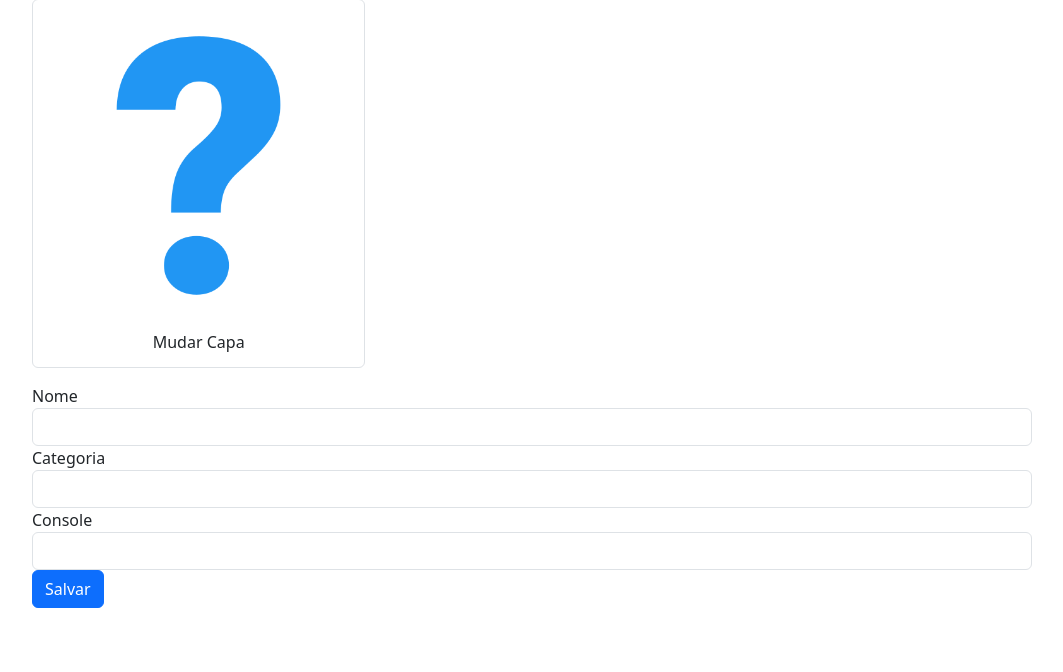
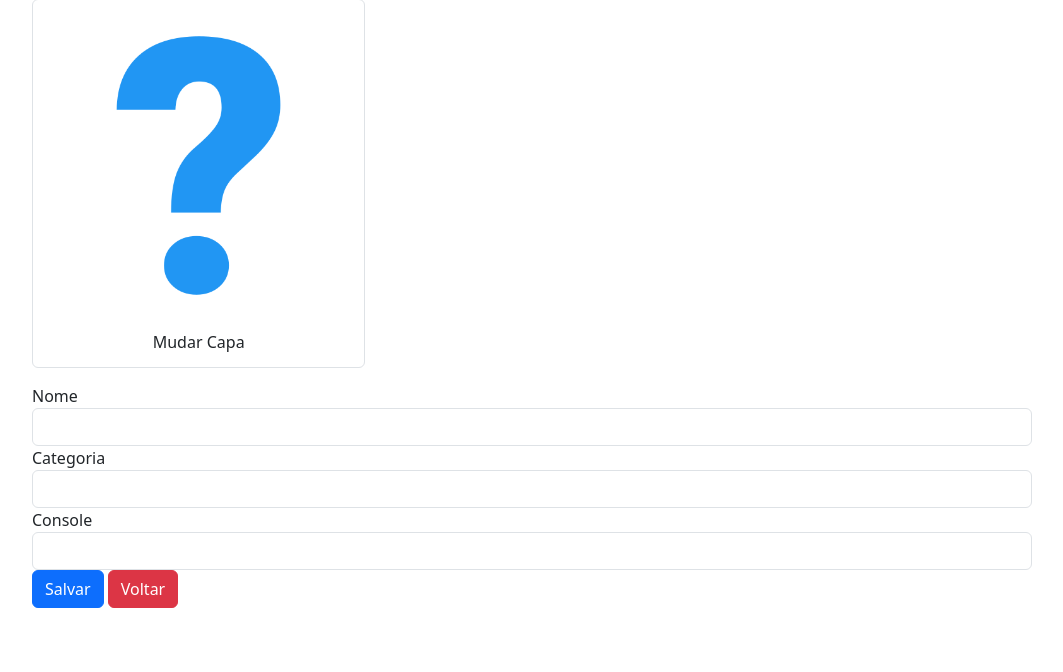
Before and after one commit to fernando-pacheco/flask, a Flask app: page /novo in a window 1280 px wide. Shown: the part 67-739 px from the top of the page, without its empty margins (108-1171 px from the left). Run offline with Flask 3, Linux system fonts and the light colour scheme; the visitor is signed in with stand-in values (Sample User, id 1); some libraries are stand-ins or nearby versions.

Commit message:
editando html

```diff
--- a/templates/editar.html
+++ b/templates/editar.html
@@ -25,6 +25,7 @@
             <input type="text" id="console" name="console" class="form-control" value="{{jogo.console}}">
         </div>
             <button type="submit" class="btn btn-primary btn-salvar">Salvar</button>
+            <a class="btn btn-danger" href="{{ url_for('index') }}">Voltar</a>
     </fieldset>
 </form>
 {% endblock content %}
--- a/templates/login.html
+++ b/templates/login.html
@@ -6,4 +6,5 @@
     <p><label>Senha:</label> <input class="form-control" type="password" name="senha" required></p>
     <p><button class="btn btn-primary" type="submit">Entrar</button></p>
 </form>
+<a class="btn btn-danger" href="{{ url_for('index') }}">Voltar</a>
 {% endblock content %}
--- a/templates/novo.html
+++ b/templates/novo.html
@@ -24,6 +24,7 @@
             <input type="text" id="console" name="console" class="form-control">
         </div>
             <button type="submit" class="btn btn-primary btn-salvar">Salvar</button>
+            <a class="btn btn-danger" href="{{ url_for('index') }}">Voltar</a>
     </fieldset>
 </form>
 {% endblock content %}
```
